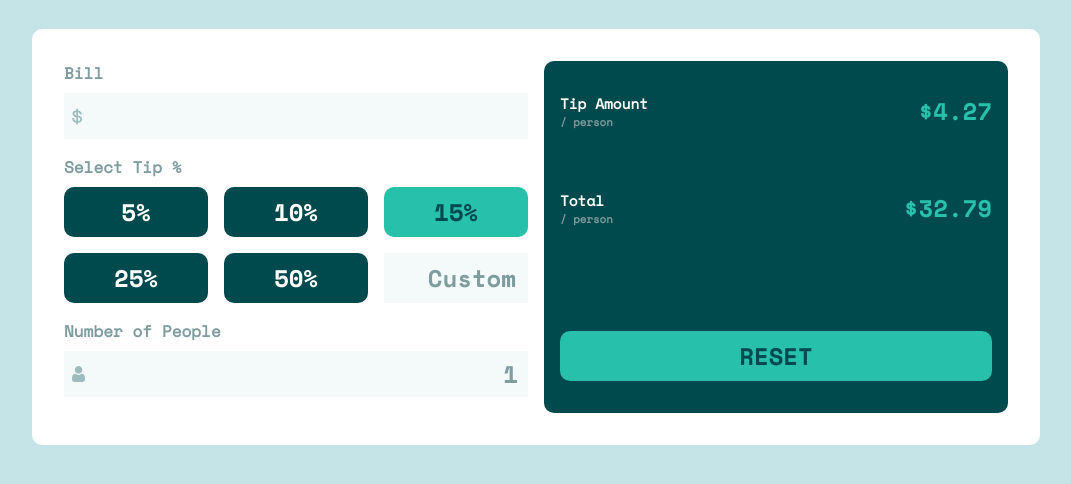
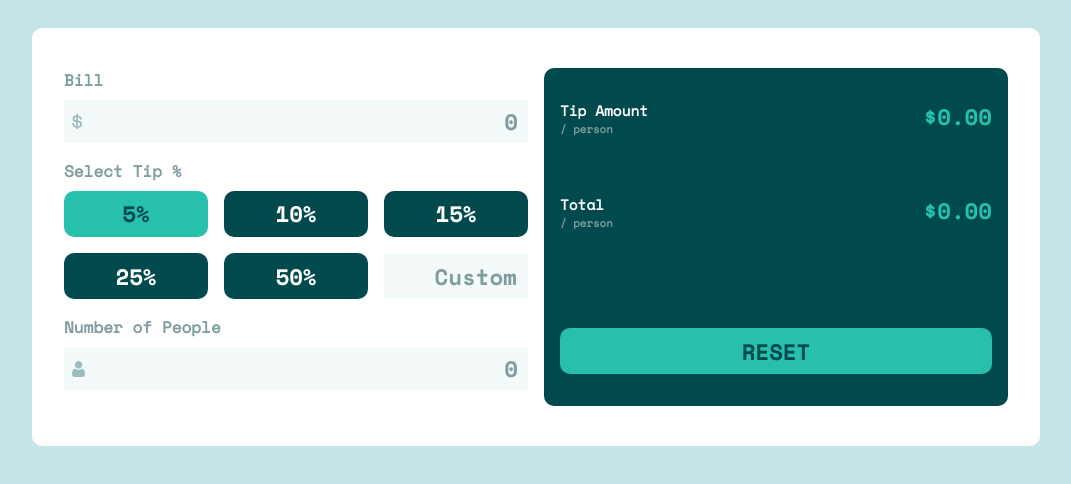
Before and after one commit to jumaHarun/tip-calculator, a website built with Vite: page index.html in a window 1280 px wide. Both pictures are taken after a click on the button "5%". Shown: the part 238-722 px from the top of the page, without its empty margins (104-1175 px from the left). Built offline with nearby package versions, Linux system fonts and the light colour scheme.

Commit message:
added javascript to calculator

```diff
--- a/index.html
+++ b/index.html
@@ -9,6 +9,7 @@
 </head>
 
 <body>
+  <!-- <div id="App"></div> -->
   <div class="container">
     <header class="header">
       <div class="header-img">
@@ -23,9 +24,9 @@
 
           <div class="input-wrapper flex">
             <label for="bill" class="icon">
-              <img src="/public/assests/images/icon-dollar.svg" alt="dollar sign icon">
+              <img src="/public/assests/images/icon-dollar.svg" alt="dollar sign icon" />
             </label>
-            <input type="number" name="bill" id="bill" />
+            <input type="number" name="bill" id="bill" data-input="bill" min="1" placeholder="0" />
           </div>
         </div>
 
@@ -33,13 +34,24 @@
           <h4 class="title">Select Tip %</h4>
 
           <div class="btn-wrapper grid">
-            <button class="btn tip-btn">5%</button>
-            <button class="btn tip-btn">10%</button>
-            <button class="btn tip-btn selected">15%</button>
-            <button class="btn tip-btn">25%</button>
-            <button class="btn tip-btn">50%</button>
+            <button class="btn tip-btn" data-btn="tip" value="5">
+              5%
+            </button>
+            <button class="btn tip-btn" data-btn="tip" value="10">
+              10%
+            </button>
+            <button class="btn tip-btn" data-btn="tip" value="15">
+              15%
+            </button>
+            <button class="btn tip-btn" data-btn="tip" value="25">
+              25%
+            </button>
+            <button class="btn tip-btn" data-btn="tip" value="50">
+              50%
+            </button>
 
-            <input type="number" name="custom-tip" id="custom-tip" class="custom" placeholder="Custom">
+            <input type="number" name="custom-tip" id="custom-tip" class="custom" placeholder="Custom"
+              data-input="custom-tip" min="1" />
           </div>
         </div>
 
@@ -48,10 +60,10 @@
 
           <div class="input-wrapper flex">
             <label for="people-qty" class="icon">
-              <img src="/public/assests/images/icon-person.svg" alt="person icon">
+              <img src="/public/assests/images/icon-person.svg" alt="person icon" />
             </label>
 
-            <input type="number" name="people-qty" id="people-qty" placeholder="1">
+            <input type="number" name="people-qty" id="people-qty" placeholder="0" data-input="people-qty" min="1" />
           </div>
         </div>
       </section>
@@ -63,7 +75,7 @@
             <span class="title-span">/ person</span>
           </h4>
 
-          <p class="result-text">$4.27</p>
+          <p class="result-text" id="tipAmount">$0.00</p>
         </div>
 
         <div class="total-amount flex">
@@ -72,11 +84,13 @@
             <span class="title-span">/ person</span>
           </h4>
 
-          <p class="result-text">$32.79</p>
+          <p class="result-text" id="totalAmount">$0.00</p>
         </div>
 
         <div class="reset">
-          <button class="btn reset-btn">RESET</button>
+          <button class="btn reset-btn" data-btn="reset">
+            RESET
+          </button>
         </div>
       </section>
     </main>
--- a/main.js
+++ b/main.js
@@ -1,24 +1,104 @@
-import './style.css'
-// import javascriptLogo from './javascript.svg'
-// import viteLogo from '/vite.svg'
-// import { setupCounter } from './counter.js'
+import './style.css';
 
-// document.querySelector('#app').innerHTML = `
-//   <div>
-//     <a href="https://vitejs.dev" target="_blank">
-//       <img src="${viteLogo}" class="logo" alt="Vite logo" />
-//     </a>
-//     <a href="https://developer.mozilla.org/en-US/docs/Web/JavaScript" target="_blank">
-//       <img src="${javascriptLogo}" class="logo vanilla" alt="JavaScript logo" />
-//     </a>
-//     <h1>Hello Vite!</h1>
-//     <div class="card">
-//       <button id="counter" type="button"></button>
-//     </div>
-//     <p class="read-the-docs">
-//       Click on the Vite logo to learn more
-//     </p>
-//   </div>
-// `
+// dom elements
+const tipAmount = document.getElementById('tipAmount');
+const totalAmount = document.getElementById('totalAmount');
+const tipBtns = document.querySelectorAll('button.tip-btn');
 
-// setupCounter(document.querySelector('#counter'))
+// tip calculator object
+class TipCalculator {
+    constructor(totalBill = 0, tipPercentage = 0, peopleNum = 1) {
+        (this.totalBill = totalBill),
+            (this.tipPercentage = tipPercentage),
+            (this.peopleNum = peopleNum),
+            (this.tipAmount = this.calculateTipAmount());
+    }
+
+    calculateTipAmount() {
+        return (this.totalBill / 100) * this.tipPercentage;
+    }
+
+    calculateTipAmountPerPerson() {
+        return (this.tipAmount / this.peopleNum).toLocaleString('en-Us', {
+            style: 'currency',
+            currency: 'USD',
+        });
+    }
+
+    calculateTotalAmountPerPerson() {
+        const grandTotal = (this.tipAmount + this.totalBill) / this.peopleNum;
+
+        return grandTotal.toLocaleString('en-Us', {
+            style: 'currency',
+            currency: 'USD',
+        });
+    }
+}
+
+// variables
+let totalBill;
+let tipPercentage;
+let peopleNum;
+
+// event listeners
+document.addEventListener('click', (e) => {
+    handleBtnClick(e.target);
+    splitter(totalBill, tipPercentage, peopleNum);
+});
+
+document.addEventListener('keyup', (e) => {
+    handleInputChange(e.target);
+    splitter(totalBill, tipPercentage, peopleNum);
+});
+
+// functions
+function splitter(bill, percentage, people) {
+    const tipCalculator = new TipCalculator(bill, percentage, people);
+
+    tipAmount.textContent = tipCalculator.calculateTipAmountPerPerson();
+    totalAmount.textContent = tipCalculator.calculateTotalAmountPerPerson();
+}
+
+function handleInputChange(target) {
+    if (target.dataset.input) {
+        const value = JSON.parse(target.value);
+
+        if (target.dataset.input === 'bill') {
+            totalBill = value;
+        } else if (target.dataset.input === 'custom-tip') {
+            tipPercentage = value;
+        } else if (target.dataset.input === 'people-qty') {
+            if (value === 0) {
+                console.log('Number of people cannot be 0');
+            } else if (value >= 1) {
+                peopleNum = value;
+            }
+        }
+    }
+}
+
+function handleBtnClick(target) {
+    if (target.dataset.btn === 'tip') {
+        tipPercentage = JSON.parse(target.value);
+        removeSelectedClass(tipBtns);
+        target.classList.add('selected');
+    } else if (target.dataset.btn === 'reset') {
+        reset();
+    }
+}
+
+function removeSelectedClass(btnsList) {
+    return btnsList.forEach((btn) => {
+        if (btn.classList.contains('selected')) {
+            return btn.classList.remove('selected');
+        }
+    });
+}
+
+function reset() {
+    document.querySelector('#bill').value = '';
+    document.querySelector('#custom-tip').value = '';
+    document.querySelector('#people-qty').value = '';
+
+    removeSelectedClass(tipBtns);
+}
--- a/style.css
+++ b/style.css
@@ -148,12 +148,16 @@ section div {
 
 .header {
     padding-block: 2em;
+
+    height: 15vh;
 }
 
 .main {
     background-color: var(--white);
     border-radius: 10px 10px 0 0;
     padding: 1em 2em;
+
+    height: 85vh;
 }
 
 .input-wrapper {
@@ -241,6 +245,7 @@ section div {
 
     .header {
         margin-bottom: 2em;
+        height: auto;
     }
 
     .main {
@@ -248,14 +253,15 @@ section div {
         grid-template-columns: repeat(2, 1fr);
         gap: 1em;
 
+        height: auto;
         border-radius: 10px;
-        padding-block: 2em;
+        padding-block: 2.5em;
     }
 
     button,
     input,
     .result-text {
-        font-size: 1.3rem;
+        font-size: 1.2rem;
     }
 
     .btn-wrapper {
@@ -279,54 +285,10 @@ section div {
     button,
     input,
     .result-text {
-        font-size: 1.5rem;
+        font-size: 1.4rem;
     }
 
     .icon {
         width: 20px;
     }
 }
-
-/*
-For Mobile Devices – 320px — 480px (20rem - 30rem).
-iPads and Tablets – 481px — 768px (30.07rem - 48rem).
-Laptops and small screen – 769px — 1024px (48.07rem - 64rem).
-Large screens and Desktops – 1025px — 1200px (64.07rem - 75rem).
-TV and Extra Large Screens – 1201px and more (75.07rem &
-
-# Front-end Style Guide
-
-## Layout
-
-The designs were created to the following widths:
-
-- Mobile: 375px
-- Desktop: 1440px
-
-## Colors
-
-### Primary
-
-- Strong cyan: hsl(172, 67%, 45%)
-
-### Neutral
-
-- Very dark cyan: hsl(183, 100%, 15%)
-- Dark grayish cyan: hsl(186, 14%, 43%)
-- Grayish cyan: hsl(184, 14%, 56%)
-- Light grayish cyan: hsl(185, 41%, 84%)
-- Very light grayish cyan: hsl(189, 41%, 97%)
-- White: hsl(0, 0%, 100%)
-
-## Typography
-
-### Body Copy
-
-- Font size (form inputs): 24px
-
-### Font
-
-- Family: [Space Mono](https://fonts.google.com/specimen/Space+Mono)
-- Weights: 700
-
-*/
```
